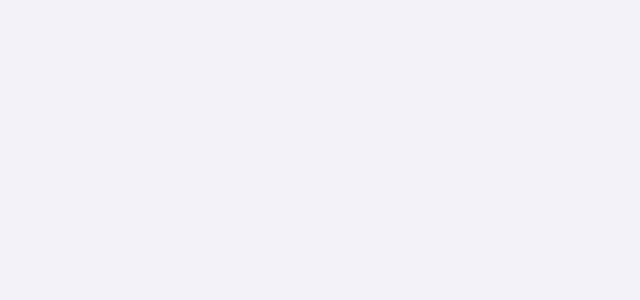
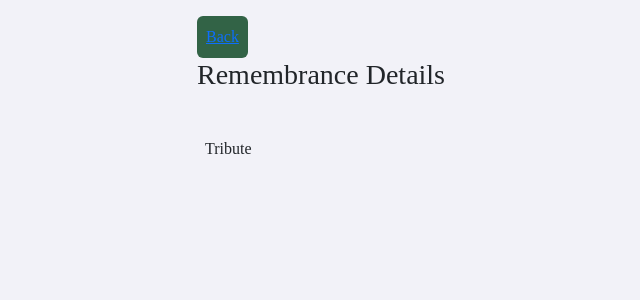
Before and after one commit to INT019/AMARAR-Web, a React (Create React App) app in the folder amarar/: page /readTribute-remembrance/1 in a window 1280 px wide. Before the commit this address had no page. Shown: the top 300 px of the page, without its empty margins (139-779 px from the left). Built offline with nearby package versions, Linux system fonts and the light colour scheme; no server answers.

Commit message:
Commit
Description page / Tribute page in remembrance function.

```diff
--- a/amarar/src/App.js
+++ b/amarar/src/App.js
@@ -8,6 +8,8 @@ import 'bootstrap/dist/css/bootstrap.min.css';
 import UserRemembranceHome from './pages/UserRemembranceHome';
 import CreateRemembrance from './pages/CreateRemembrance';
 import RemembranceNav from './components/RemembranceNav';
+import DescriptionRemembrance from './pages/DescriptionRemembrance';
+import TributeRemembrance from './pages/TributeRemembrance';
 
 function App ()
 {
@@ -17,7 +19,13 @@ function App ()
         {/* Remembrance Function*/ }
         <Route path='/remembrance-dashboard' element={ <UserRemembranceHome /> } />
         <Route path='/create-remembrance' element={ <CreateRemembrance /> } />
-        <Route path='/read-remembrance/:id' element={ <RemembranceNav /> } />
+        <Route path='/read-remembrance/:id' element={
+          <>
+            <RemembranceNav />
+            <DescriptionRemembrance />
+          </>
+        } />
+        <Route path='/readTribute-remembrance/:id' element={ <TributeRemembrance /> } />
       </Routes>
     </BrowserRouter>
   );
--- a/amarar/src/components/RemembranceNav.jsx
+++ b/amarar/src/components/RemembranceNav.jsx
@@ -69,26 +69,26 @@ function RemembranceNav ()
 
                             <nav className='postNav'>
                                 <ul>
-                                    {/* <li>
-                                        <Link to={ `/read/${ obituary.length > 0 ? obituary[ 0 ].ID : '' }` }>Description</Link>
+                                    <li>
+                                        <Link to={ `/read-remembrance/${ remembrance.length > 0 ? remembrance[ 0 ].r_ID : '' }` }>Description</Link>
                                     </li>
                                     <li>
-                                        <Link to={ `/readTribute/${ obituary.length > 0 ? obituary[ 0 ].ID : '' }` }>Tribute</Link>
+                                        <Link to={ `/readTribute-remembrance/${ remembrance.length > 0 ? remembrance[ 0 ].r_ID : '' }` }>Tribute</Link>
                                     </li>
                                     <li>
-                                        <Link to={ `/readDonation/${ obituary.length > 0 ? obituary[ 0 ].ID : '' }` }>Donation</Link>
+                                        <Link to={ `/readDonation/${ remembrance.length > 0 ? remembrance[ 0 ].ID : '' }` }>Donation</Link>
                                     </li>
-                                    <li>
+                                    {/* <li>
                                         <Link
                                             onClick={ () => setShareButton( true ) }
                                         >Share</Link>
 
-                                        <ShareObituary
+                                        <Shareremembrance
                                             trigger={ shareButton }
                                             setTrigger={ setShareButton }
                                         >
                                             <h4>Share This Post ...</h4>
-                                        </ShareObituary>
+                                        </Shareremembrance>
                                     </li> */}
                                     {/* <li>
                                         <Link to={ `/readShare/${ obituary.length > 0 ? obituary[ 0 ].ID : '' }` }>Share</Link>
--- /dev/null
+++ b/amarar/src/pages/DescriptionRemembrance.jsx
@@ -0,0 +1,45 @@
+import axios from 'axios';
+import React, { useEffect, useState } from 'react'
+import { useParams } from 'react-router-dom'
+
+function DescriptionRemembrance ()
+{
+    const { id } = useParams();
+    const [ remembrance, setRemembrance ] = useState( [] );
+
+    useEffect( () =>
+    {
+        axios.get( 'http://localhost:8081/read-remembrance/' + id )
+            .then( res =>
+            {
+                console.log( res )
+                setRemembrance( res.data );
+            } )
+
+            .catch( err => console.log( err ) );
+    }, [] );
+
+    return (
+        <div>
+            <div className='d-flex justify-content-center align-items-center' style={ { background: '#F2F2F8' } }>
+                <div className='w-50 rounded p-3'>
+                    { remembrance.length > 0 && (
+                        <>
+                            <div className='p-2'>
+                                <div
+                                    dangerouslySetInnerHTML={ { __html: remembrance[ 0 ].description } }
+                                />
+                                <h5>{ remembrance[ 0 ].country }</h5>
+                                <h5>{ remembrance[ 0 ].city }</h5>
+                                <h5>{ remembrance[ 0 ].religion }</h5>
+                            </div>
+
+                            {/* <button className='btn ms-2' style={ { background: '#326346', color: '#ffff' } }>Edit</button> */ }
+                        </> ) }
+                </div>
+            </div>
+        </div>
+    )
+}
+
+export default DescriptionRemembrance
--- /dev/null
+++ b/amarar/src/pages/TributeRemembrance.jsx
@@ -0,0 +1,25 @@
+import React from 'react'
+import RemembranceNav from '../components/RemembranceNav'
+
+function TributeRemembrance ()
+{
+    return (
+        <div>
+            <RemembranceNav />
+
+            <div>
+                <div
+                    className='d-flex justify-content-center align-items-center'
+                    style={ {
+                        background: '#F2F2F8'
+                    } }>
+                    <div className='w-50 rounded p-4'>
+                        Tribute
+                    </div>
+                </div>
+            </div>
+        </div>
+    )
+}
+
+export default TributeRemembrance
```
Also changed, not shown: 1 other file (tests, documents, lock files or other folders).
